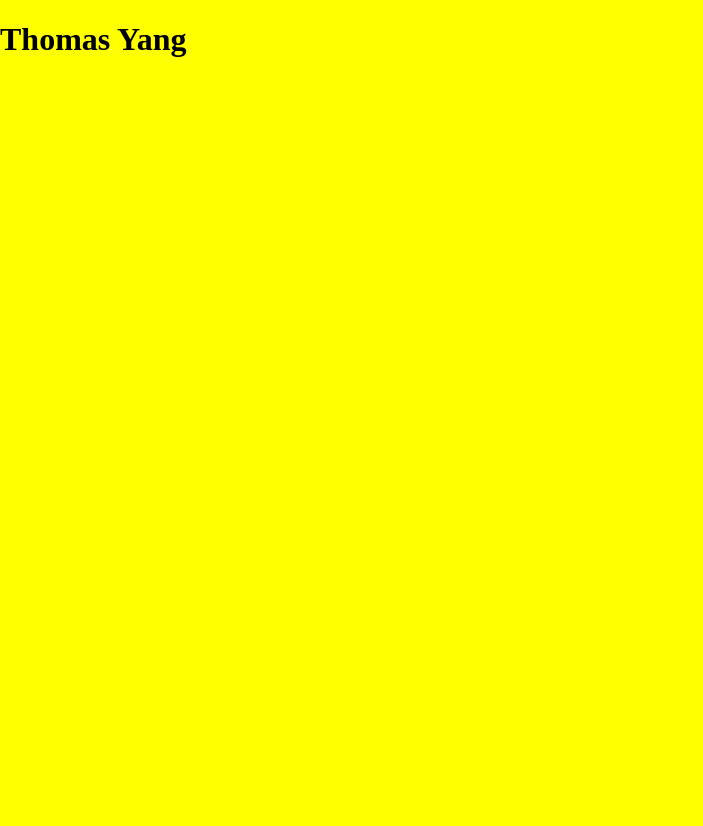
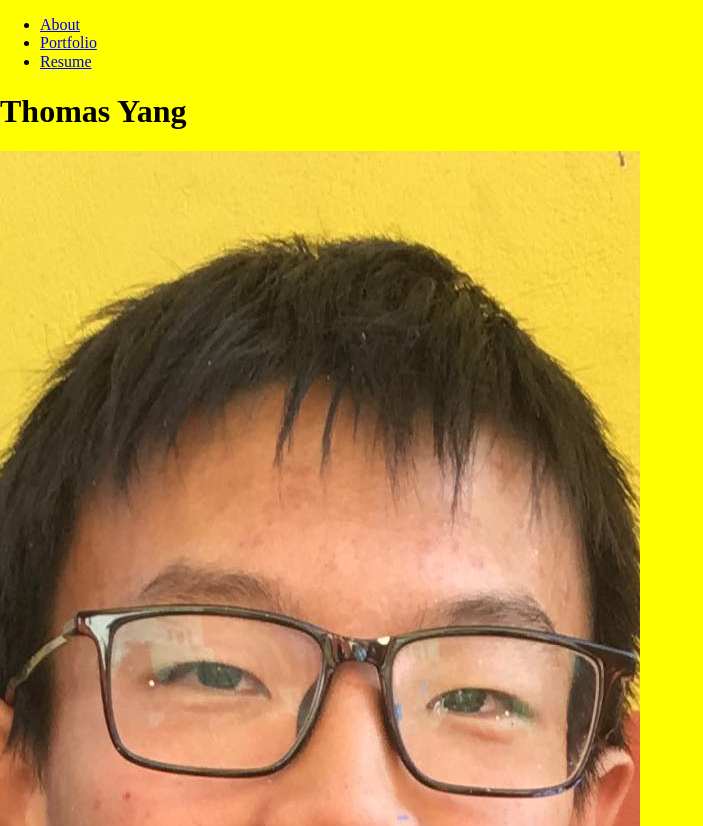
Before and after one commit to rhit-yangtt/thomasyang.github.io, a plain HTML site: page Portfolio Site/Public/index.html in a window 1280 px wide. Shown: the top 826 px of the page, without its empty margins (0-703 px from the left). Before the commit the page ends 800 px from the top, so only its background shows below. Drawn offline with Linux system fonts and the light colour scheme.

Commit message:
basic markup of about page

```diff
--- a/Portfolio Site/Public/index.html
+++ b/Portfolio Site/Public/index.html
@@ -8,9 +8,26 @@
     <link rel="stylesheet" href="styles/main.css" />
     <link rel="icon" href="images/favicon.png" />
   </head>
-  <body>
-    <!-- Your content goes here -->
-    <h1>Thomas Yang</h1>
-    <script src="scripts/main.js"></script>
+  <body id="about">
+
+    <nav>
+        <ul>
+        <li><a href="index.html">About</a></li>
+        <li><a href="portfolio.html">Portfolio</a></li>
+        <li><a href="resume.html">Resume</a></li>
+    </nav>
+    </nav>
+    <main>
+        <h1>Thomas Yang </h1>
+        <img src="images/avatar.jpg" />
+
+        <p> Lorem ipsum dolor sit amet, consectetur adipiscing elit, sed do eiusmod tempor incididunt ut labore et dolore magna aliqua. Tellus orci ac auctor augue mauris augue neque. Fames ac turpis egestas integer. Donec enim diam vulputate ut pharetra sit. Volutpat maecenas volutpat blandit aliquam etiam erat velit scelerisque in. Dignissim cras tincidunt lobortis feugiat vivamus at. Nisl nunc mi ipsum faucibus. Orci dapibus ultrices in iaculis. Sit amet venenatis urna cursus eget nunc scelerisque viverra. Interdum consectetur libero id faucibus nisl tincidunt eget. Ipsum faucibus vitae aliquet nec ullamcorper sit amet risus nullam. Ut placerat orci nulla pellentesque dignissim. Euismod lacinia at quis risus sed vulputate odio ut.</p>
+
+        <p>Interdum velit euismod in pellentesque massa placerat. Amet nisl purus in mollis. Facilisis mauris sit amet massa vitae tortor condimentum lacinia quis. Sit amet consectetur adipiscing elit duis tristique. Maecenas volutpat blandit aliquam etiam erat velit. Tempor commodo ullamcorper a lacus vestibulum sed arcu. At risus viverra adipiscing at in tellus. Odio aenean sed adipiscing diam donec adipiscing tristique. Velit euismod in pellentesque massa. Dui id ornare arcu odio ut sem nulla. Magna etiam tempor orci eu lobortis elementum nibh. Donec ultrices tincidunt arcu non sodales neque sodales. Elementum tempus egestas sed sed risus pretium quam. Elementum integer enim neque volutpat ac tincidunt.</p>
+    </main>
+    <footer>
+        You can email me at at yangtt@rose-hulman.edu
+    </footer>
+        <script src="scripts/main.js"></script>
   </body>
 </html>
```
Also changed, not shown: Portfolio Site/Public/images/avatar.jpg (added).
